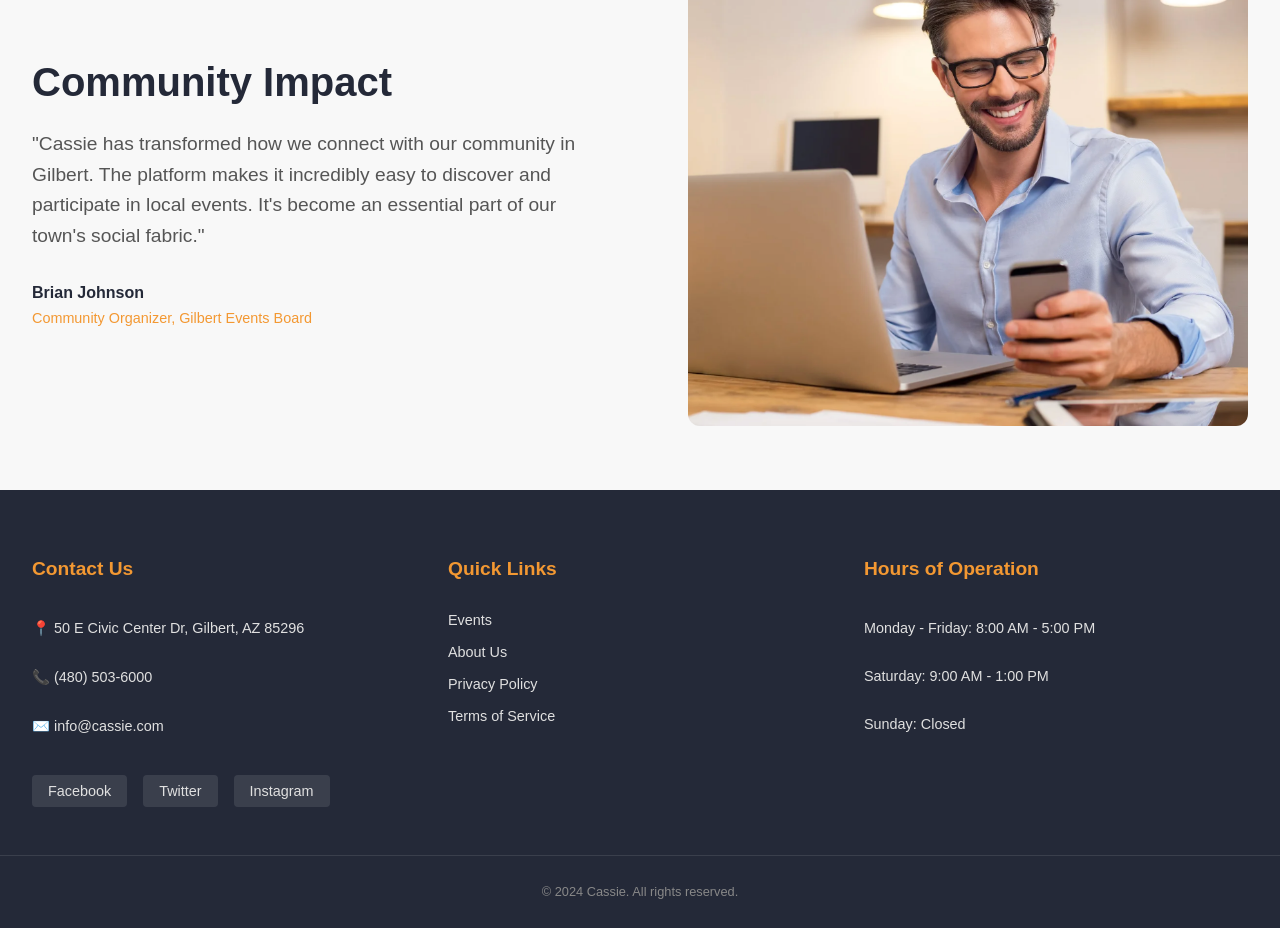
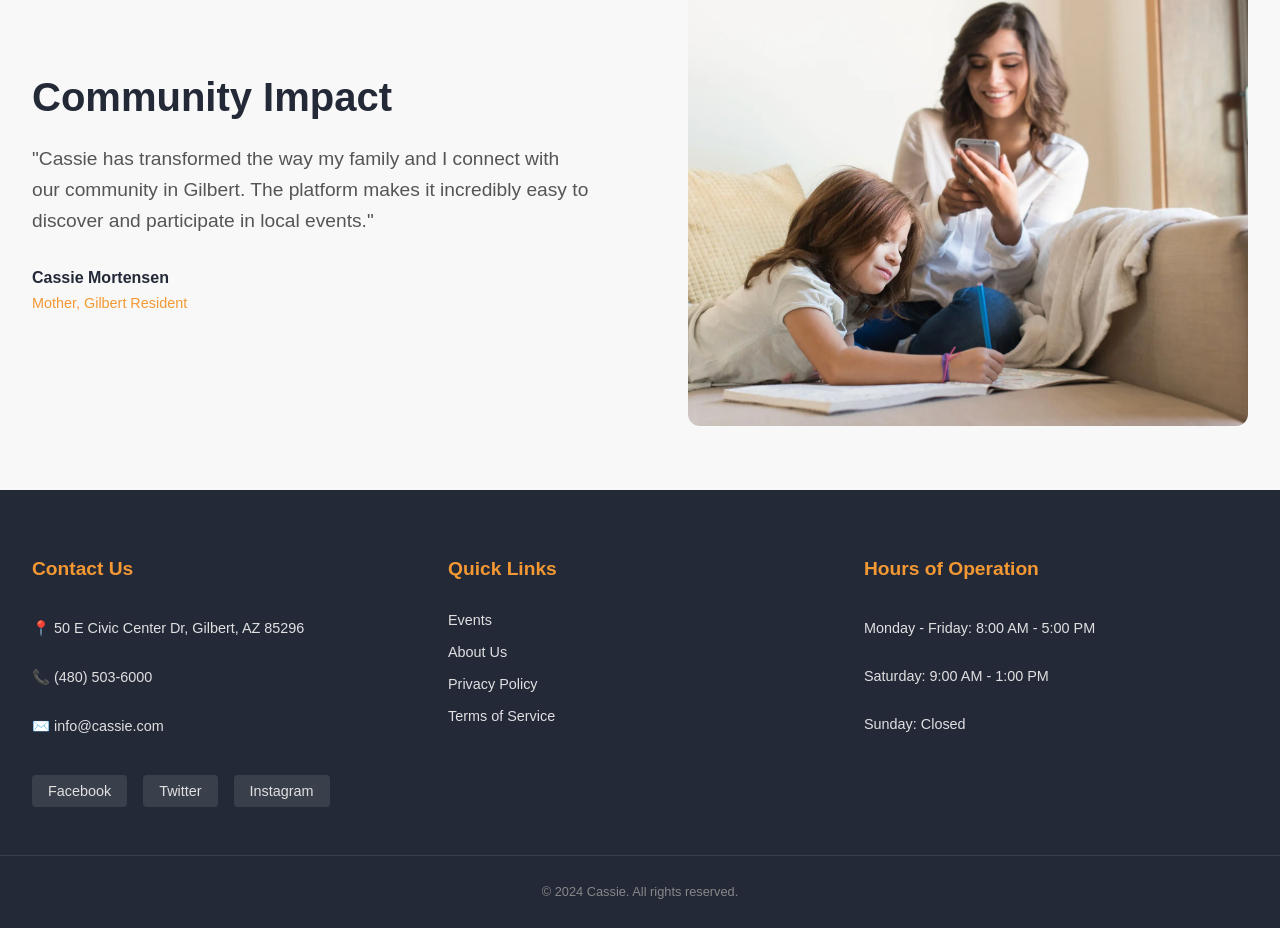
Before and after one commit to YAlong12/YALong12.github.io, a React (Create React App) app in the folder cassie-frontend/: page / in a window 1280 px wide. Shown: the part 1640-2568 px from the top of the page. Built offline with nearby package versions, Linux system fonts and the light colour scheme.

Commit message:
New testimonial

```diff
--- a/cassie-frontend/src/pages/Home.jsx
+++ b/cassie-frontend/src/pages/Home.jsx
@@ -69,10 +69,10 @@ const Home = () => {
           <div className="testimonial-content">
             <h2>Community Impact</h2>
             <div className="testimonial-text">
-              "Cassie has transformed how we connect with our community in Gilbert. The platform makes it incredibly easy to discover and participate in local events. It's become an essential part of our town's social fabric."
+              "Cassie has transformed the way my family and I connect with our community in Gilbert. The platform makes it incredibly easy to discover and participate in local events."
             </div>
-            <div className="testimonial-author">Brian Johnson</div>
-            <div className="testimonial-role">Community Organizer, Gilbert Events Board</div>
+            <div className="testimonial-author">Cassie Mortensen</div>
+            <div className="testimonial-role">Mother, Gilbert Resident</div>
           </div>
           <div className="testimonial-image">
             <img src={testimonialImg} alt="Community event in Gilbert" />
```
Also changed, not shown: cassie-frontend/src/assets/testimonial.jpg, 1 other file (tests, documents, lock files or other folders).
